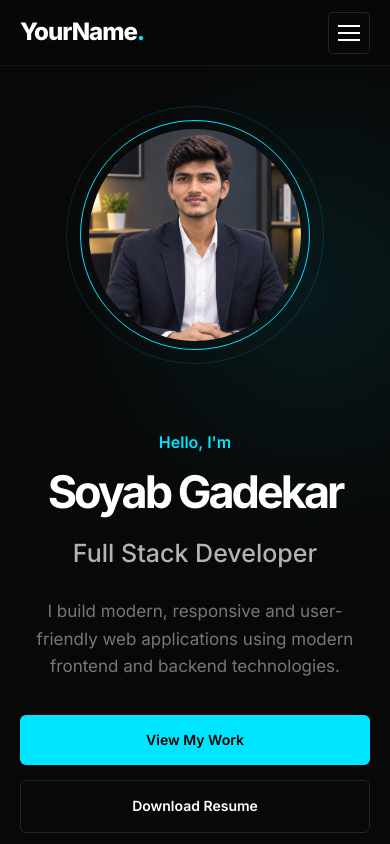
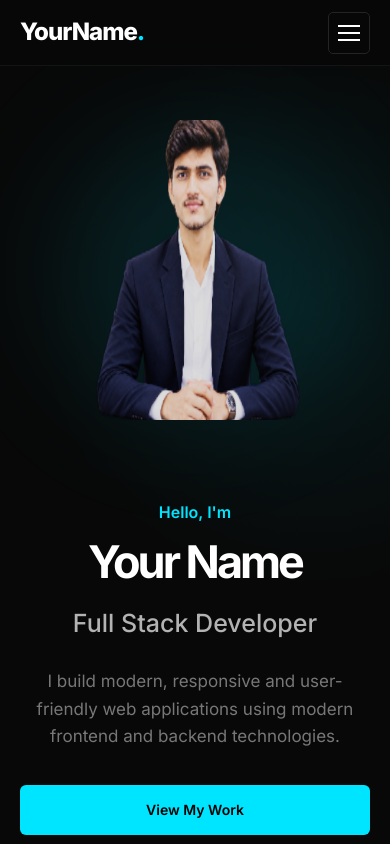
Before and after one commit to soyabgadekar2-hue/Portfolio, a React app in the folder portfolio/: page / in a window 390 px wide. Shown: the top 844 px of the page. Built offline with nearby package versions, Linux system fonts and the light colour scheme; the HTML template or start-up script is replaced by a standard one.

Commit message:
Adding the updated files

```diff
--- a/portfolio/package.json
+++ b/portfolio/package.json
@@ -10,8 +10,11 @@
     "preview": "vite preview"
   },
   "dependencies": {
+    "@react-three/drei": "^10.7.9",
+    "@react-three/fiber": "^9.8.1",
     "react": "^19.2.8",
-    "react-dom": "^19.2.8"
+    "react-dom": "^19.2.8",
+    "three": "^0.186.1"
   },
   "devDependencies": {
     "@types/react": "^19.2.18",
--- a/portfolio/src/components/Hero.jsx
+++ b/portfolio/src/components/Hero.jsx
@@ -1,3 +1,5 @@
+import Hero3D from "./Hero3D";
+
 function Hero() {
   return (
     <section id="home" className="hero">
@@ -10,7 +12,7 @@ function Hero() {
           </p>
 
           <h1>
-            Soyab Gadekar
+            Your Name
           </h1>
 
           <h2>
@@ -23,16 +25,26 @@ function Hero() {
           </p>
 
           <div className="hero-buttons">
-            <a href="#projects" className="primary-button">
+
+            <a
+              href="#projects"
+              className="primary-button"
+            >
               View My Work
             </a>
 
-            <a href="/resume/resume.pdf" className="secondary-button" download>
+            <a
+              href="/resume/resume.pdf"
+              className="secondary-button"
+              download
+            >
               Download Resume
             </a>
+
           </div>
 
           <div className="hero-socials">
+
             <a
               href="https://github.com/"
               target="_blank"
@@ -52,17 +64,13 @@ function Hero() {
             <a href="#contact">
               Email
             </a>
+
           </div>
 
         </div>
 
         <div className="hero-image-container">
-          <div className="hero-image">
-            <img
-              src="/images/profile.png"
-              alt="Professional profile"
-            />
-          </div>
+          <Hero3D />
         </div>
 
       </div>
--- /dev/null
+++ b/portfolio/src/components/Hero3D.jsx
@@ -0,0 +1,66 @@
+import { Canvas, useFrame } from "@react-three/fiber";
+import { useTexture } from "@react-three/drei";
+import { useRef } from "react";
+
+function Portrait() {
+  const meshRef = useRef();
+  const texture = useTexture("/images/profile-3d.png");
+
+  useFrame((state) => {
+    if (!meshRef.current) return;
+
+    const mouseX = state.pointer.x;
+    const mouseY = state.pointer.y;
+
+    meshRef.current.rotation.y +=
+      (mouseX * 0.25 - meshRef.current.rotation.y) * 0.05;
+
+    meshRef.current.rotation.x +=
+      (-mouseY * 0.12 - meshRef.current.rotation.x) * 0.05;
+
+    meshRef.current.position.y =
+      Math.sin(state.clock.elapsedTime * 1.2) * 0.04;
+  });
+
+  return (
+    <mesh ref={meshRef}>
+      <planeGeometry args={[3.4, 4.4]} />
+
+      <meshStandardMaterial
+        map={texture}
+        transparent
+        roughness={0.45}
+        metalness={0.05}
+      />
+    </mesh>
+  );
+}
+
+function Hero3D() {
+  return (
+    <div className="hero-3d">
+      <Canvas
+        camera={{
+          position: [0, 0, 5],
+          fov: 45,
+        }}
+      >
+        <ambientLight intensity={1.5} />
+
+        <directionalLight
+          position={[3, 3, 4]}
+          intensity={2}
+        />
+
+        <pointLight
+          position={[-3, 1, 3]}
+          intensity={1}
+        />
+
+        <Portrait />
+      </Canvas>
+    </div>
+  );
+}
+
+export default Hero3D;
--- a/portfolio/src/index.css
+++ b/portfolio/src/index.css
@@ -1062,3 +1062,76 @@ section {
     transform: translateY(-7px) rotate(-45deg);
   }
 }
+
+/* ========================================
+   3D HERO PORTRAIT
+======================================== */
+
+.hero-3d {
+  width: 420px;
+  height: 500px;
+  position: relative;
+  margin: 0 auto;
+}
+
+.hero-3d canvas {
+  width: 100% !important;
+  height: 100% !important;
+  display: block;
+}
+
+
+/* 3D portrait glow */
+
+.hero-image-container {
+  position: relative;
+}
+
+.hero-image-container::before {
+  content: "";
+  position: absolute;
+  width: 300px;
+  height: 300px;
+  background: rgba(0, 229, 255, 0.08);
+  border-radius: 50%;
+  filter: blur(60px);
+  z-index: 0;
+}
+
+.hero-3d {
+  z-index: 1;
+}
+
+
+/* ========================================
+   3D PORTRAIT RESPONSIVE
+======================================== */
+
+@media (max-width: 1000px) {
+
+  .hero-3d {
+    width: 350px;
+    height: 420px;
+  }
+
+}
+
+
+@media (max-width: 700px) {
+
+  .hero-3d {
+    width: 280px;
+    height: 350px;
+  }
+
+}
+
+
+@media (max-width: 450px) {
+
+  .hero-3d {
+    width: 240px;
+    height: 300px;
+  }
+
+}
```
Also changed, not shown: portfolio/public/images/profile-3d.png (added), 1 other file (tests, documents, lock files or other folders).
